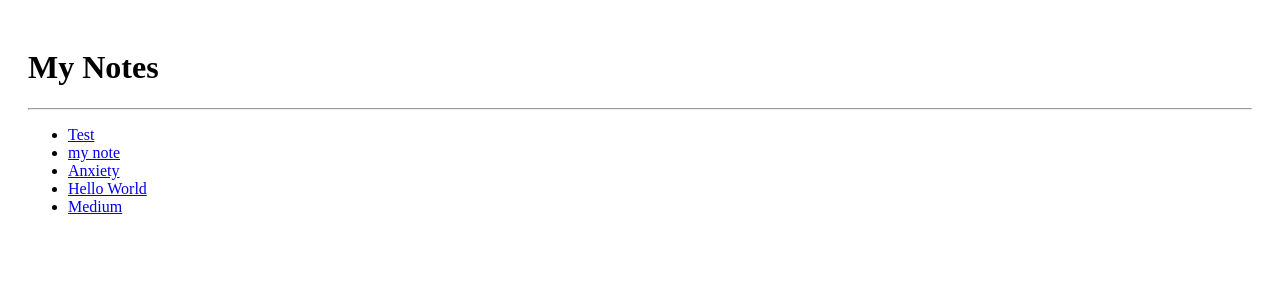
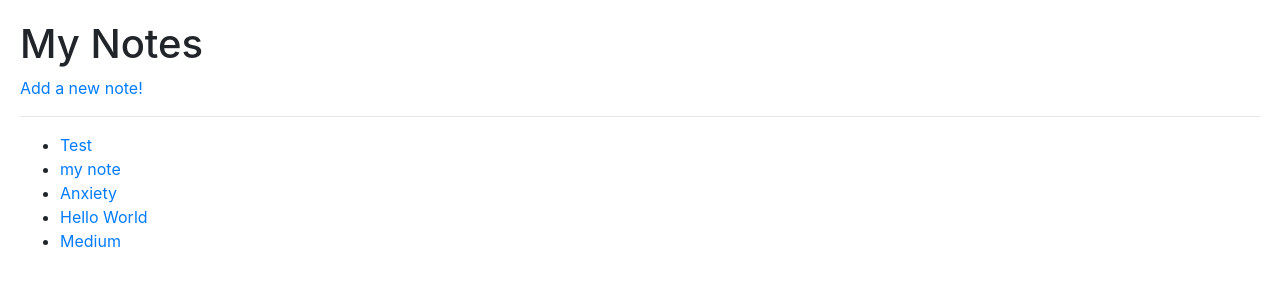
Before and after one commit to nalimhahs/pyweek, a Django app: page /notes/ in a window 1280 px wide. Shown: the top 300 px of the page. Run offline with Django 3.2, Linux system fonts and the light colour scheme; data comes from the database, SQL or seed files in the repository; both versions use the stored data as it was after the commit; some libraries are stand-ins or nearby versions.

Commit message:
Add forms

```diff
--- a/notes/urls.py
+++ b/notes/urls.py
@@ -1,8 +1,8 @@
 from django.urls import path
-from .views import show_all_notes, show_single_note
+from .views import show_all_notes, show_single_note, add_note
 
 urlpatterns = [
     path('', show_all_notes, name='show_all_notes'),
-    path('<int:note_id>', show_single_note, name='show_single_note')
-    # path('add', add_note, name='add_note'),
+    path('<int:note_id>', show_single_note, name='show_single_note'),
+    path('add', add_note, name='add_note'),
 ]
--- a/notes/views.py
+++ b/notes/views.py
@@ -1,5 +1,6 @@
-from django.shortcuts import render
+from django.shortcuts import render, redirect
 from .models import Note
+from .forms import NoteForm, MarkAsCompletedForm
 
 # Create your views here.
 
@@ -9,4 +10,17 @@ def show_all_notes(request):
 
 def show_single_note(request, note_id):
     single_note = Note.objects.get(pk=note_id)
-    return render(request, 'notes/single_note.html', { 'note': single_note })
+    form = MarkAsCompletedForm(request.POST or None)
+    if form.is_valid():
+        if form.data['completed'] == 'on':
+            single_note.completed = True
+            single_note.save()
+    return render(request, 'notes/single_note.html', { 'note': single_note, 'form': form })
+
+def add_note(request):
+    form = NoteForm(request.POST or None)
+    if form.is_valid():
+        note = form.save(commit=False)
+        note.save()
+        return redirect('show_single_note', note_id=note.pk)
+    return render(request, 'notes/add_note.html', { 'form': form })
--- a/templates/base.html
+++ b/templates/base.html
@@ -3,11 +3,16 @@
 <head>
     <meta charset="UTF-8">
     <meta name="viewport" content="width=device-width, initial-scale=1.0">
+    <link rel="stylesheet" href="https://stackpath.bootstrapcdn.com/bootstrap/4.5.2/css/bootstrap.min.css" integrity="sha384-JcKb8q3iqJ61gNV9KGb8thSsNjpSL0n8PARn9HuZOnIxN0hoP+VmmDGMN5t9UJ0Z" crossorigin="anonymous">
     <title>{% block title %}Todo App!{% endblock %}</title>
 </head>
 <body style="padding: 20px;">
     {% block content %}
         Hello World
     {% endblock %}
+<!-- JS, Popper.js, and jQuery -->
+<script src="https://code.jquery.com/jquery-3.5.1.slim.min.js" integrity="sha384-DfXdz2htPH0lsSSs5nCTpuj/zy4C+OGpamoFVy38MVBnE+IbbVYUew+OrCXaRkfj" crossorigin="anonymous"></script>
+<script src="https://cdn.jsdelivr.net/npm/popper.js@1.16.1/dist/umd/popper.min.js" integrity="sha384-9/reFTGAW83EW2RDu2S0VKaIzap3H66lZH81PoYlFhbGU+6BZp6G7niu735Sk7lN" crossorigin="anonymous"></script>
+<script src="https://stackpath.bootstrapcdn.com/bootstrap/4.5.2/js/bootstrap.min.js" integrity="sha384-B4gt1jrGC7Jh4AgTPSdUtOBvfO8shuf57BaghqFfPlYxofvL8/KUEfYiJOMMV+rV" crossorigin="anonymous"></script>
 </body>
 </html>
--- a/templates/notes/all_notes.html
+++ b/templates/notes/all_notes.html
@@ -4,6 +4,7 @@
     <h1>
         My Notes
     </h1>
+    <a href="{% url 'add_note' %}">Add a new note!</a>
     <hr>
 
     <ul>
--- a/todo/settings.py
+++ b/todo/settings.py
@@ -37,6 +37,8 @@ INSTALLED_APPS = [
     'django.contrib.sessions',
     'django.contrib.messages',
     'django.contrib.staticfiles',
+
+    'crispy_forms',
 
     'notes',
 ]
```
Also changed, not shown: notes/forms.py (added, +14 -0 lines), templates/notes/add_note.html (added, +11 -0 lines), templates/notes/single_note.html (+11 -4 lines), db.sqlite3, 2 other files.
